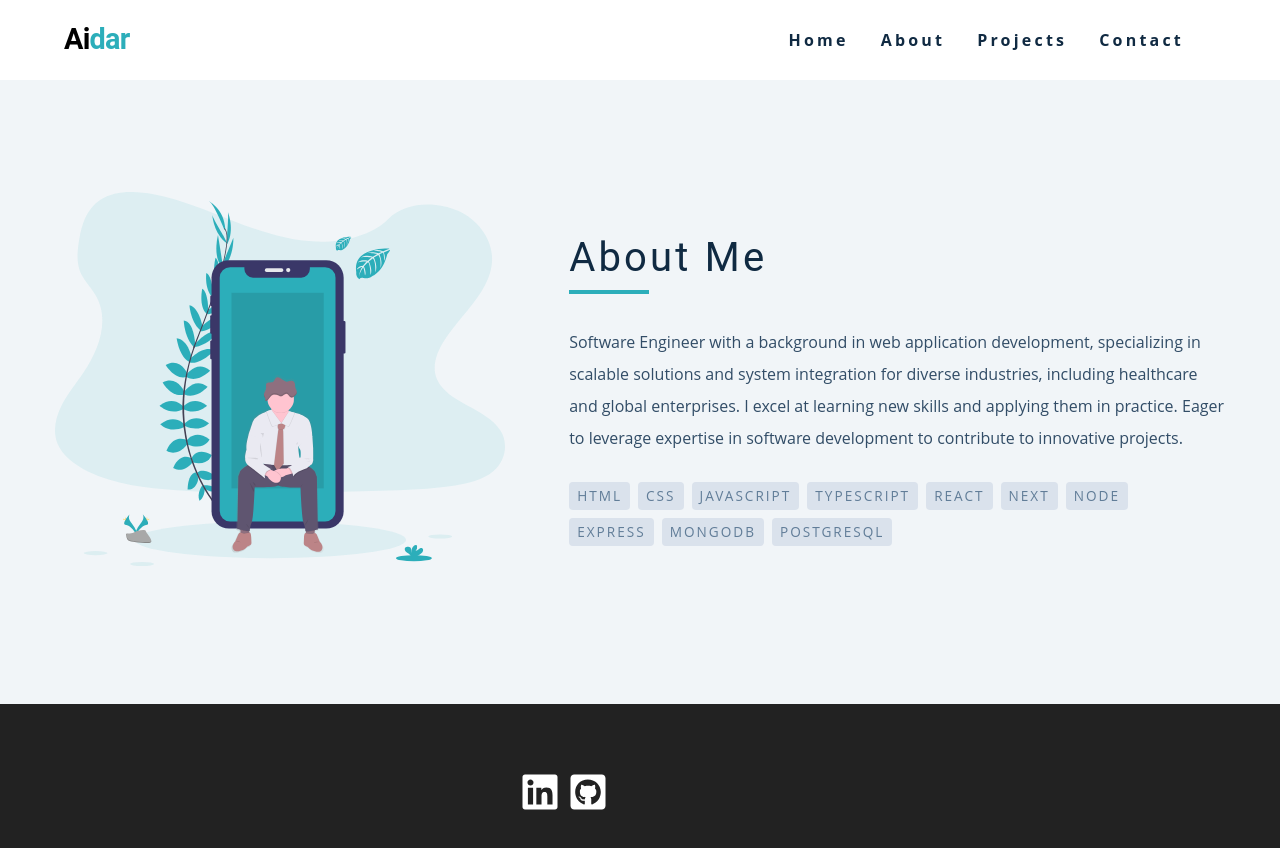
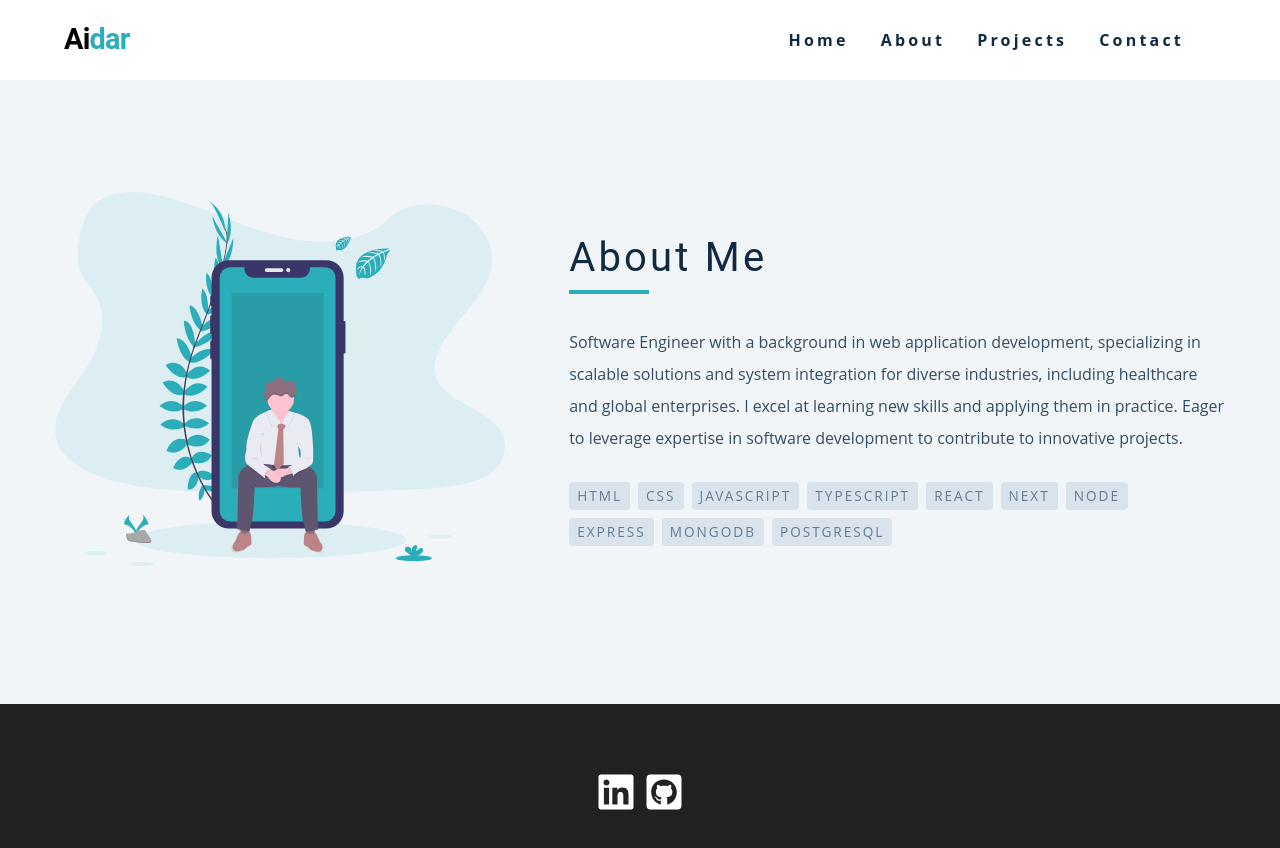
Before and after one commit to stormymayday/Portfolio, a Next.js app: page /about in a window 1280 px wide. Built offline with nearby package versions, Linux system fonts and the light colour scheme.

Commit message:
centering social links

```diff
--- a/app/globals.css
+++ b/app/globals.css
@@ -197,6 +197,7 @@ p {
     width: 15rem;
     display: flex;
     gap: 0.5rem;
+    justify-content: center;
 }
 
 .social-link {
@@ -456,6 +457,9 @@ Hero
 }
 .hero .btn {
     margin-top: 1.25rem;
+}
+.hero-btn {
+    padding: 0.375rem 1rem;
 }
 
 @media screen and (min-width: 992px) {
```
